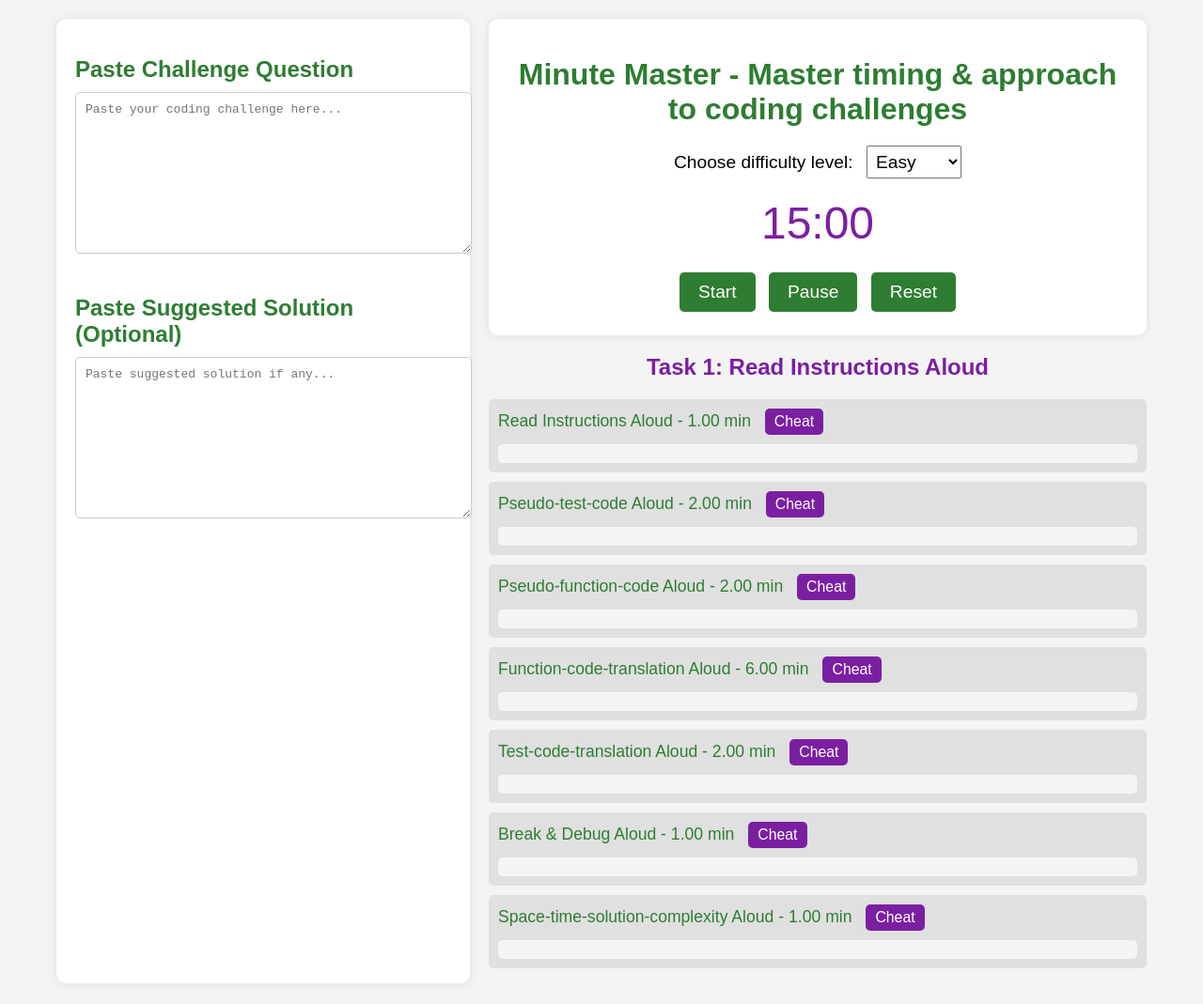
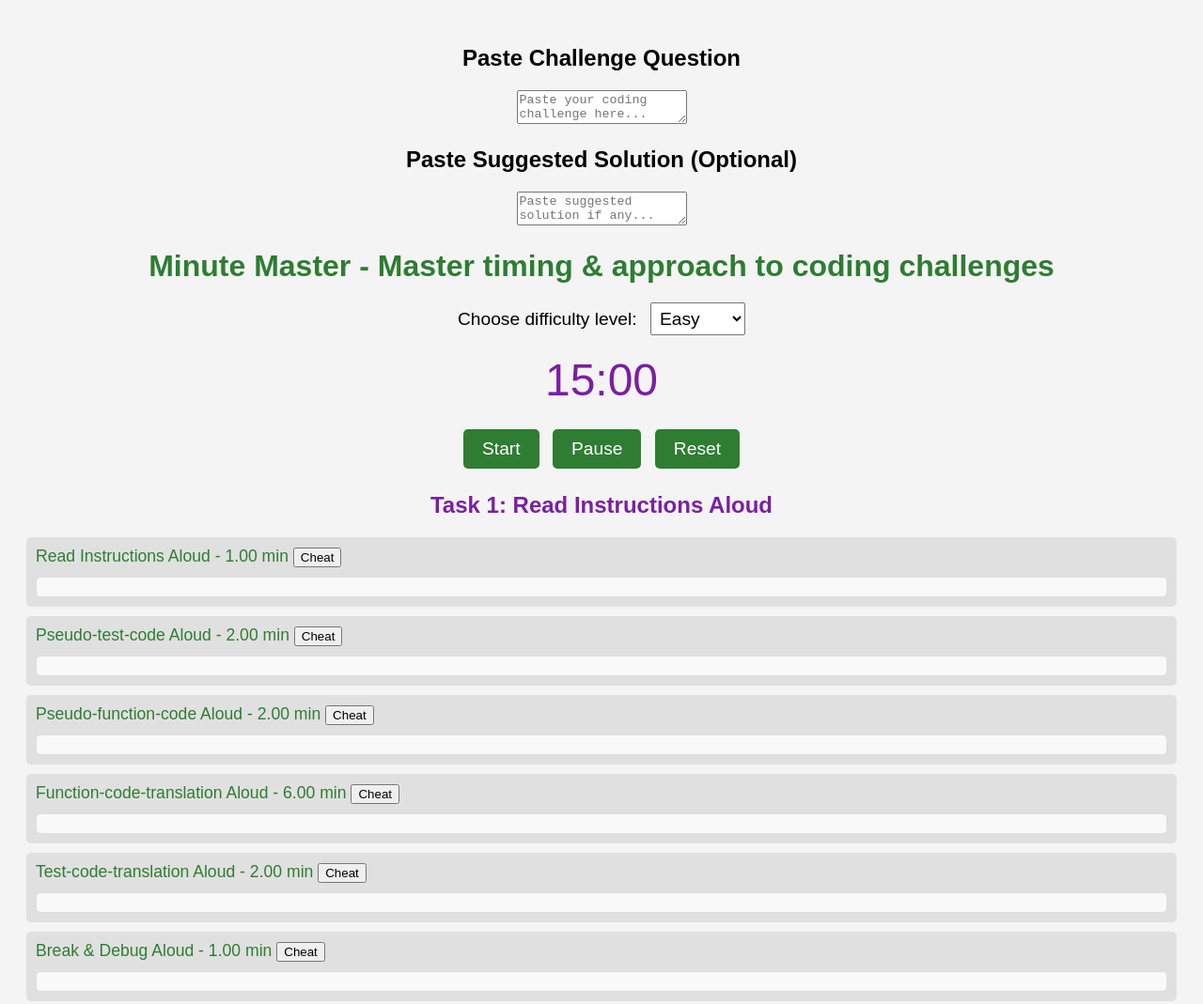
Before and after one commit to ThirDecade2020/MinuteMaster, a plain HTML site: page client/index.html in a window 1280 px wide. Shown: the top 1069 px of the page at 94% size. Drawn offline with Linux system fonts and the light colour scheme.

```diff
--- a/client/style.css
+++ b/client/style.css
@@ -1,55 +1,19 @@
+/* General body styling */
 body {
   font-family: Arial, sans-serif;
   background-color: #f4f4f4;
-    margin: 0;
+  text-align: center;
   padding: 20px;
 }
 
-.main-container {
-    display: flex;
-    gap: 20px;
-    justify-content: center;
-}
-
-/* Left column: input area */
-.input-container {
-    flex: 1;
-    max-width: 400px;
+/* Main container styling */
+.container {
   background-color: white;
+  border-radius: 10px;
   padding: 20px;
-    border-radius: 10px;
-    box-shadow: 0 0 10px rgba(0,0,0,0.1);
-}
-
-.input-container h2 {
-    color: #2e7d32;
-    margin-bottom: 10px;
-}
-
-.input-container textarea {
-    width: 100%;
-    height: 150px;
-    padding: 10px;
-    font-family: monospace;
-    font-size: 1em;
-    margin-bottom: 20px;
-    border-radius: 5px;
-    border: 1px solid #ccc;
-    resize: vertical;
-}
-
-/* Right column: tasks and timer */
-.tasks-container {
-    flex: 2;
-    max-width: 700px;
-}
-
-.timer-container {
-    background-color: white;
-    padding: 20px;
-    border-radius: 10px;
-    box-shadow: 0 0 10px rgba(0,0,0,0.1);
-    text-align: center;
+  max-width: 600px;
+  margin: 0 auto;
+  box-shadow: 0 0 10px rgba(0, 0, 0, 0.1);
 }
 
 h1 {
@@ -92,9 +56,9 @@
   font-size: 1.5em;
   color: #7b1fa2;
   margin-top: 20px;
-    text-align: center;
 }
 
+/* Task list styling */
 .task-list {
   text-align: left;
   margin-top: 20px;
@@ -114,35 +78,33 @@
   border-radius: 5px;
 }
 
-.task-list button.cheat-btn {
-    margin-left: 10px;
-    padding: 5px 10px;
-    font-size: 0.9em;
+/* Solution container for cheat answers */
+.solution-container {
+  max-height: 300px;       /* Limit height */
+  overflow-y: auto;        /* Vertical scroll */
+  overflow-x: auto;        /* Optional horizontal scroll for very long lines */
+  padding: 10px;
+  background-color: #f9f9f9;
+  border: 1px solid #ddd;
   border-radius: 5px;
-    background-color: #7b1fa2;
-    color: white;
-    border: none;
-    cursor: pointer;
+  margin-top: 10px;
 }
 
-.task-list button.cheat-btn:hover {
-    background-color: #4a0072;
+/* Ensure code blocks wrap properly */
+.solution-container pre {
+  white-space: pre-wrap;
+  word-wrap: break-word;
+  margin: 0;
 }
 
-.solution-container {
-    margin-top: 10px;
-    background-color: #f5f5f5;
-    padding: 10px;
-    border-radius: 5px;
-    font-family: monospace;
-    white-space: pre-wrap;
-}
-
-.complexity {
+/* Complexity div inside solution container */
+.solution-container .complexity {
   font-size: 0.9em;
   color: #333;
   background-color: #f0f0f0;
   padding: 6px 10px;
   border-radius: 4px;
   margin-bottom: 12px;
+  white-space: normal;
+  word-wrap: break-word;
 }
```
Lines whose indentation alone changed are shown as unchanged.
